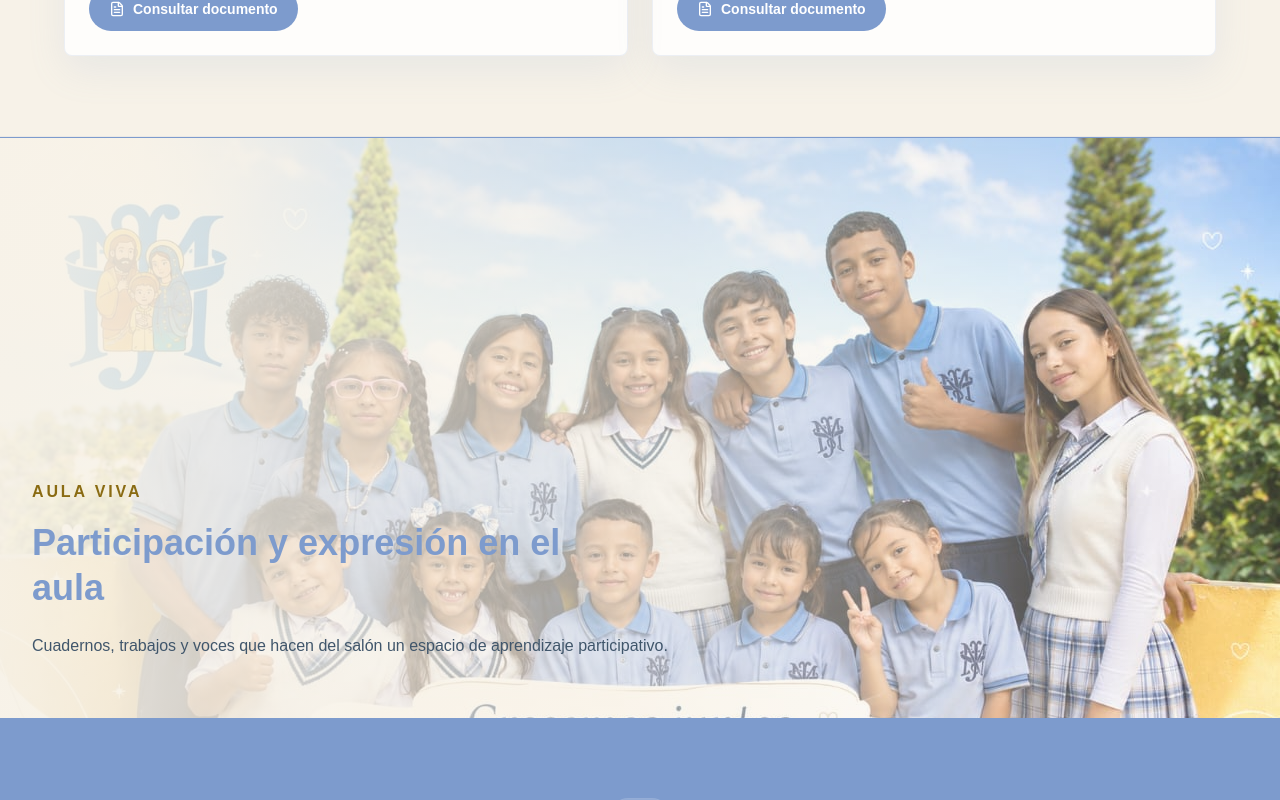
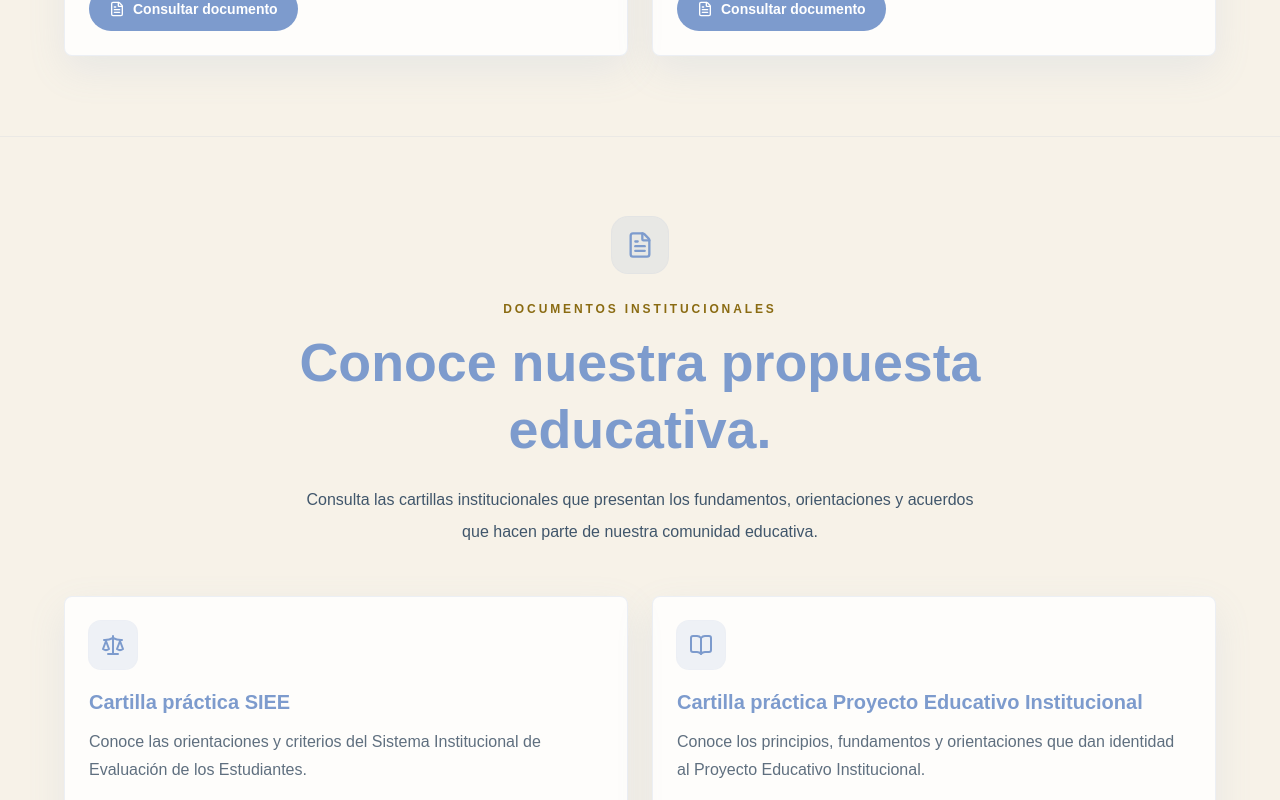
Before and after one commit to moralesandersonr-dev/fundacion-sagrada-familia, a Next.js app: page / in a window 1280 px wide. Shown: the part 2380-3180 px from the top of the page. Built offline with nearby package versions, Linux system fonts and the light colour scheme; no server answers.

Commit message:
Import Documents component and add to main layout

```diff
--- a/app/page.tsx
+++ b/app/page.tsx
@@ -1,4 +1,5 @@
 import About from "./components/About";
+import Documents from "./components/Documents";
 import EducationalModel from "./components/EducationalModel";
 import Footer from "./components/Footer";
 import Hero from "./components/Hero";
@@ -13,6 +14,7 @@ export default function Home() {
     <main className="min-h-screen bg-[#F7F2E8]">
       <Navbar />
       <Hero />
+
       <PhotoBanner
         src="/images/ciencia.jpeg"
         alt="Juego, color y aprendizaje compartido"
@@ -22,7 +24,11 @@ export default function Home() {
         objectPosition="object-[50%_38%]"
         tone="dark"
       />
+
       <About />
+
+      <Documents />
+
       <PhotoBanner
         src="/images/Aula_viva.jpeg"
         alt="Participación y expresión en el aula"
@@ -32,7 +38,9 @@ export default function Home() {
         objectPosition="object-[50%_45%]"
         tone="light"
       />
+
       <EducationalModel />
+
       <PhotoBanner
         src="/images/Entorno_Institucional.jpeg"
         alt="Naturaleza y entorno institucional"
@@ -42,7 +50,9 @@ export default function Home() {
         tone="dark"
         variant="portrait"
       />
+
       <InstitutionalLife />
+
       <PhotoBanner
         src="/images/vida-sistemas.jpeg"
         alt="Exploración digital y trabajo colaborativo"
@@ -52,7 +62,9 @@ export default function Home() {
         objectPosition="object-[48%_42%]"
         tone="light"
       />
+
       <Projects />
+
       <PhotoBanner
         src="/images/Aprender_haciendo.jpeg"
         alt="Retos pedagógicos en espacios naturales"
@@ -62,6 +74,7 @@ export default function Home() {
         objectPosition="object-[50%_42%]"
         tone="dark"
       />
+
       <Footer />
       <WhatsAppButton />
     </main>
```
